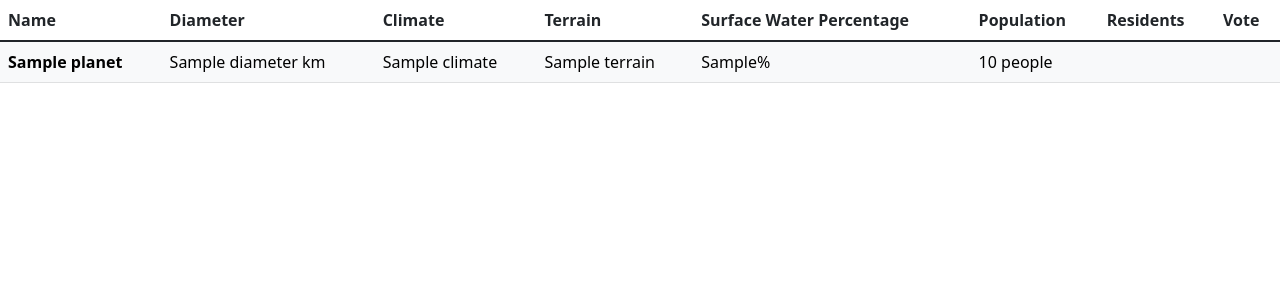
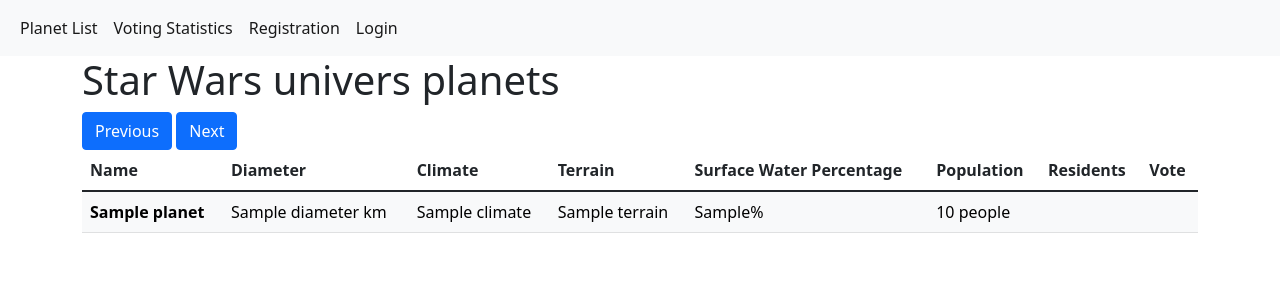
Before and after one commit to CodecoolGlobal/api-wars-python-jjanos139, a Flask app: template templates/index.html in a window 1280 px wide. Shown: the top 300 px of the page. Run offline with Flask 2, Linux system fonts and the light colour scheme; the template is opened without the code that fills it: most values are stand-ins (such as "Sample title", 1, 10 or a date in 2020).

Commit message:
Add login and registration routes and html files. Add database connections.

```diff
--- a/server.py
+++ b/server.py
@@ -1,13 +1,59 @@
 from flask import Flask, session, redirect, url_for, escape, request, render_template, flash
-
 import data_manager
 
 app = Flask(__name__)
+app.secret_key = b'_5#y2L"F4Q8z\n\xec]/'
+
 
 @app.route('/')
 def main():
     planets = data_manager.get_all_planet_data()
     return render_template('index.html', planets=planets)
+
+
+@app.route('/registration', methods=['GET', 'POST'])
+def registration():
+    if request.method == 'POST':
+        username = request.form['username']
+        password = request.form['password']
+        users = data_manager.get_users()
+        usernames = []
+        for user in users:
+            usernames.append(user['username'])
+        if username in usernames:
+            return render_template('registration.html', message="Username already in use")
+        data_manager.add_user(username, password)
+        # hashed_password = data_manager.hash_password(password)
+        # user_id = data_manager.add_user(username, hashed_password)
+        # user = data_manager.get_user(user_id)
+        return redirect(url_for('main'))
+    return render_template('registration.html')
+
+
+@app.route('/login', methods=["GET", "POST"])
+def login():
+    if request.method == 'POST':
+        username = request.form['username']
+        password = request.form['password']
+        users = data_manager.get_users()
+        usernames = []
+        for user in users:
+            usernames.append(user['username'])
+        if username in usernames and password == data_manager.get_password(username)['password']:
+            # hashed_password = data_manager.get_password(session['username'])['password']
+            # if data_manager.verify_password(password, hashed_password):
+            session['username'] = username
+            session['password'] = password
+            return redirect(url_for('main'))
+        else:
+            return render_template('login.html', message='Invalid password or email!')
+    return render_template('login.html')
+
+
+@app.route('/logout')
+def logout():
+    session.pop('username', None)
+    return redirect(url_for('main'))
 
 
 if __name__ == '__main__':
--- a/templates/index.html
+++ b/templates/index.html
@@ -7,46 +7,39 @@
           integrity="sha384-1BmE4kWBq78iYhFldvKuhfTAU6auU8tT94WrHftjDbrCEXSU1oBoqyl2QvZ6jIW3" crossorigin="anonymous">
 </head>
 <body>
-<!--<nav class="navbar navbar-expand-lg navbar-light bg-light">-->
-<!--    <div class="container-fluid">-->
-<!--        <a class="navbar-brand" href="#">Navbar</a>-->
-<!--        <button class="navbar-toggler" type="button" data-bs-toggle="collapse" data-bs-target="#navbarSupportedContent"-->
-<!--                aria-controls="navbarSupportedContent" aria-expanded="false" aria-label="Toggle navigation">-->
-<!--            <span class="navbar-toggler-icon"></span>-->
-<!--        </button>-->
-<!--        <div class="collapse navbar-collapse" id="navbarSupportedContent">-->
-<!--            <ul class="navbar-nav me-auto mb-2 mb-lg-0">-->
-<!--                <li class="nav-item">-->
-<!--                    <a class="nav-link active" aria-current="page" href="#">Home</a>-->
-<!--                </li>-->
-<!--                <li class="nav-item">-->
-<!--                    <a class="nav-link" href="#">Link</a>-->
-<!--                </li>-->
-<!--                <li class="nav-item dropdown">-->
-<!--                    <a class="nav-link dropdown-toggle" href="#" id="navbarDropdown" role="button"-->
-<!--                       data-bs-toggle="dropdown" aria-expanded="false">-->
-<!--                        Dropdown-->
-<!--                    </a>-->
-<!--                    <ul class="dropdown-menu" aria-labelledby="navbarDropdown">-->
-<!--                        <li><a class="dropdown-item" href="#">Action</a></li>-->
-<!--                        <li><a class="dropdown-item" href="#">Another action</a></li>-->
-<!--                        <li>-->
-<!--                            <hr class="dropdown-divider">-->
-<!--                        </li>-->
-<!--                        <li><a class="dropdown-item" href="#">Something else here</a></li>-->
-<!--                    </ul>-->
-<!--                </li>-->
-<!--                <li class="nav-item">-->
-<!--                    <a class="nav-link disabled">Disabled</a>-->
-<!--                </li>-->
-<!--            </ul>-->
-<!--            <form class="d-flex">-->
-<!--                <input class="form-control me-2" type="search" placeholder="Search" aria-label="Search">-->
-<!--                <button class="btn btn-outline-success" type="submit">Search</button>-->
-<!--            </form>-->
-<!--        </div>-->
-<!--    </div>-->
-<!--</nav>-->
+<nav class="navbar navbar-expand-lg navbar-light bg-light">
+    <div class="container-fluid">
+        <div class="collapse navbar-collapse" id="navbarSupportedContent">
+            <ul class="navbar-nav me-auto mb-2 mb-lg-0">
+                <li class="nav-item">
+                    <a class="nav-link active" aria-current="page" href="/">Planet List</a>
+                </li>
+                <li class="nav-item">
+                    <a class="nav-link active" aria-current="page" href="#">Voting Statistics</a>
+                </li>
+                <li class="nav-item">
+                    <a class="nav-link active" aria-current="page" href="/registration">Registration</a>
+                </li>
+                {% if not session['username'] %}
+                <li class="nav-item">
+                    <a class="nav-link active" aria-current="page" href="/login">Login</a>
+                </li>
+                {% else %}
+                <li class="nav-item">
+                    <a class="nav-link active" aria-current="page" href="/logout">Logout</a>
+                </li>
+                {% endif %}
+            </ul>
+            {% if session['username'] %}
+                <h6>Signed in as {{ session['username'] }}</h6>
+            {% endif %}
+        </div>
+    </div>
+</nav>
+<div class="container">
+    <h1>Star Wars univers planets</h1>
+    <button type="button" class="btn btn-primary">Previous</button>
+    <button type="button" class="btn btn-primary">Next</button>
     <table class="table">
         <thead>
         <tr>
@@ -68,13 +61,42 @@
             <td>{{ planet.climate }}</td>
             <td>{{ planet.terrain }}</td>
             <td>{% if planet.surface_water == 0 %}unknown{% else %}{{ planet.surface_water }}%{% endif%}</td>
-        <td>{% if planet.population == 0 %}unknown{% else %}{{ "{:,}".format(planet.population) }} people{% endif%}</td>
+            <td>{% if planet.population == 0 %}unknown{% else %}{{ "{:,}".format(planet.population) }} people{%
+                endif%}
+            </td>
             <td></td>
             <td></td>
         </tr>
         {% endfor %}
         </tbody>
     </table>
+<!--    &lt;!&ndash; Button trigger modal &ndash;&gt;-->
+<!--    <button type="button" class="btn btn-primary" data-toggle="modal" data-target="#exampleModal">-->
+<!--        Launch demo modal-->
+<!--    </button>-->
+
+    <!-- Modal -->
+    <div class="modal fade" id="exampleModal" tabindex="-1" role="dialog" aria-labelledby="exampleModalLabel"
+         aria-hidden="true">
+        <div class="modal-dialog" role="document">
+            <div class="modal-content">
+                <div class="modal-header">
+                    <h5 class="modal-title" id="exampleModalLabel">Modal title</h5>
+                    <button type="button" class="close" data-dismiss="modal" aria-label="Close">
+                        <span aria-hidden="true">&times;</span>
+                    </button>
+                </div>
+                <div class="modal-body">
+                    ...
+                </div>
+                <div class="modal-footer">
+                    <button type="button" class="btn btn-secondary" data-dismiss="modal">Close</button>
+                    <button type="button" class="btn btn-primary">Save changes</button>
+                </div>
+            </div>
+        </div>
+    </div>
+</div>
 <script src="https://cdn.jsdelivr.net/npm/bootstrap@5.1.3/dist/js/bootstrap.bundle.min.js"
         integrity="sha384-ka7Sk0Gln4gmtz2MlQnikT1wXgYsOg+OMhuP+IlRH9sENBO0LRn5q+8nbTov4+1p"
         crossorigin="anonymous"></script>
```
Also changed, not shown: data_manager.py (+40 -0 lines), templates/login.html (added, +28 -0 lines), templates/registration.html (added, +29 -0 lines). Lines whose indentation alone changed are shown as unchanged.
